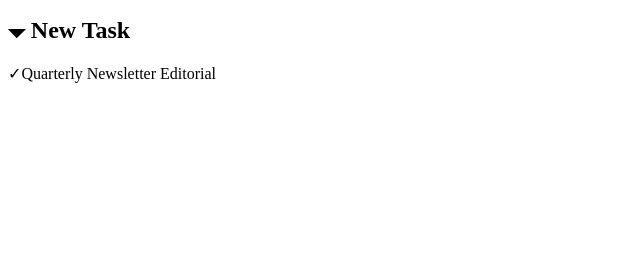
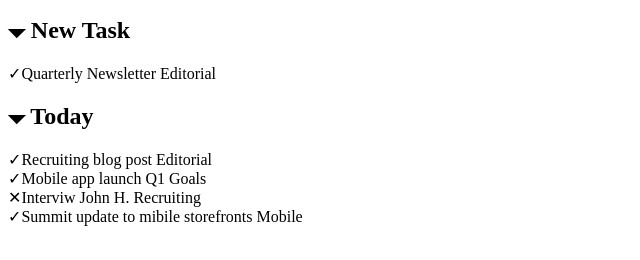
Before and after one commit to AlessioDiMari/html-css-toboolist, a plain HTML site: page index.html in a window 1280 px wide. Shown: the part 166-426 px from the top of the page, without its empty margins (0-640 px from the left). Drawn offline with Linux system fonts and the light colour scheme.

Commit message:
creazione seconda sezione

```diff
--- a/index.html
+++ b/index.html
@@ -42,7 +42,21 @@
 
         <!-- sezione 2 -->
 
-
+        <section>
+            <h2> &#128899; Today</h2>
+            <div>
+                <span>&#10003</span>Recruiting blog post <span>Editorial</span>
+            </div>
+            <div>
+                <span>&#10003</span>Mobile app launch <span>Q1 Goals</span>
+            </div>
+            <div>
+                <span>&#10005;</span>Interviw John H. <span>Recruiting</span>
+            </div>
+            <div>
+                <span>&#10003</span>Summit update to mibile storefronts <span>Mobile</span>
+            </div>
+        </section>
 
         <!-- fine sezione 2 -->
 
```
